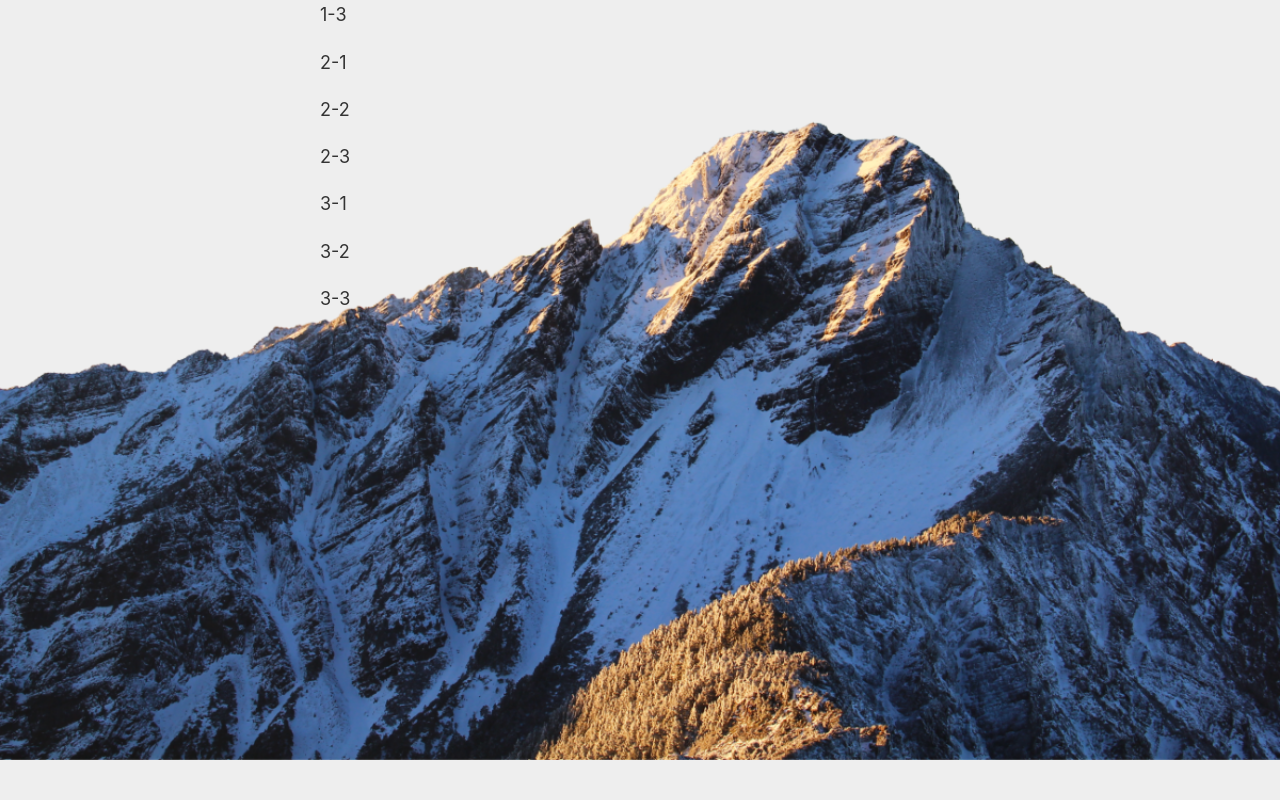
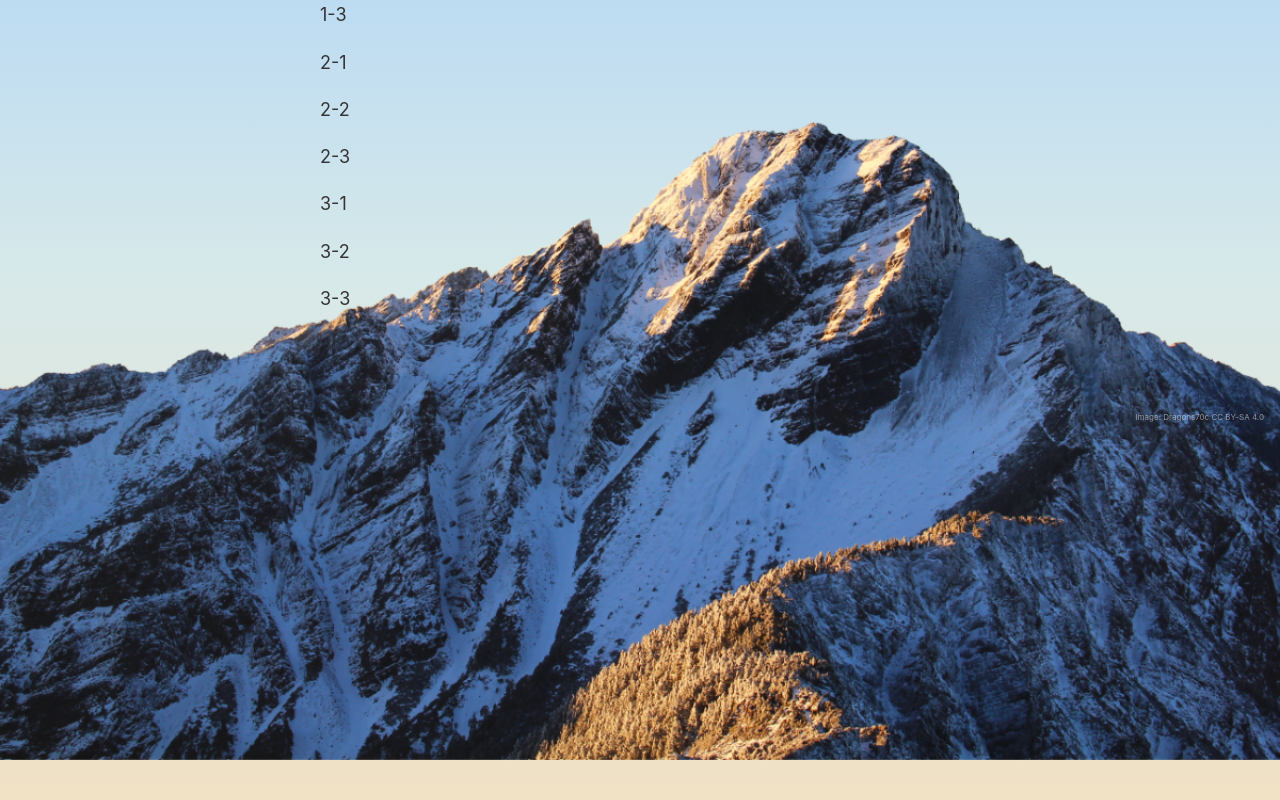
Before and after one commit to chihaoyo/speak-up-for-taiwan, a Nuxt app: page /idg-xi in a window 1280 px wide. Shown: the part 360-1160 px from the top of the page. Built offline with nearby package versions, Linux system fonts and the light colour scheme.

Commit message:
Add yushan image source; add background gradient

```diff
--- a/assets/_variables.scss
+++ b/assets/_variables.scss
@@ -1,4 +1,4 @@
-$color-background-default: #eee;
+$color-background-default: #EEE;
 $color-black: #333;
 $color-white: white;
-$color-anchor-blue: #4242f8;
+$color-anchor-blue: #4242F8;
--- a/pages/idg-xi.vue
+++ b/pages/idg-xi.vue
@@ -122,9 +122,8 @@
     <div class="markdown" v-html="markdown($t('6-1'))" />
     <div class="markdown" v-html="markdown($t('6-2'))" />
   </div>
-  <div class="yushan">
-    <img src="/images/idg-xi/yushan.png">
-  </div>
+  <img class="yushan" src="/images/idg-xi/yushan.png">
+  <a class="yushan-image-source" href="https://commons.wikimedia.org/wiki/File:玉山主峰_02.jpg" target="_blank">Image: Dragons70c CC BY-SA 4.0</a>
 </div>
 </template>
 
@@ -154,6 +153,7 @@ export default {
 
 <style lang="scss">
 .page.idg-xi {
+  background: linear-gradient(#9BCAFE, #D7E9E9, #F7DFBC);
   > .content {
     max-width: 40rem;
     margin: 0 1rem;
@@ -171,9 +171,14 @@ export default {
     bottom: 0;
     left: 0;
     width: 100%;
-    > img {
-      width: 100%;
-    }
+  }
+  > .yushan-image-source {
+    position: fixed;
+    bottom: 1rem;
+    right: 1rem;
+    font-size: 0.5rem;
+    color: white;
+    opacity: 0.5;
   }
   padding-bottom: 50%;
   @media (min-aspect-ratio: 5/8) {
```
